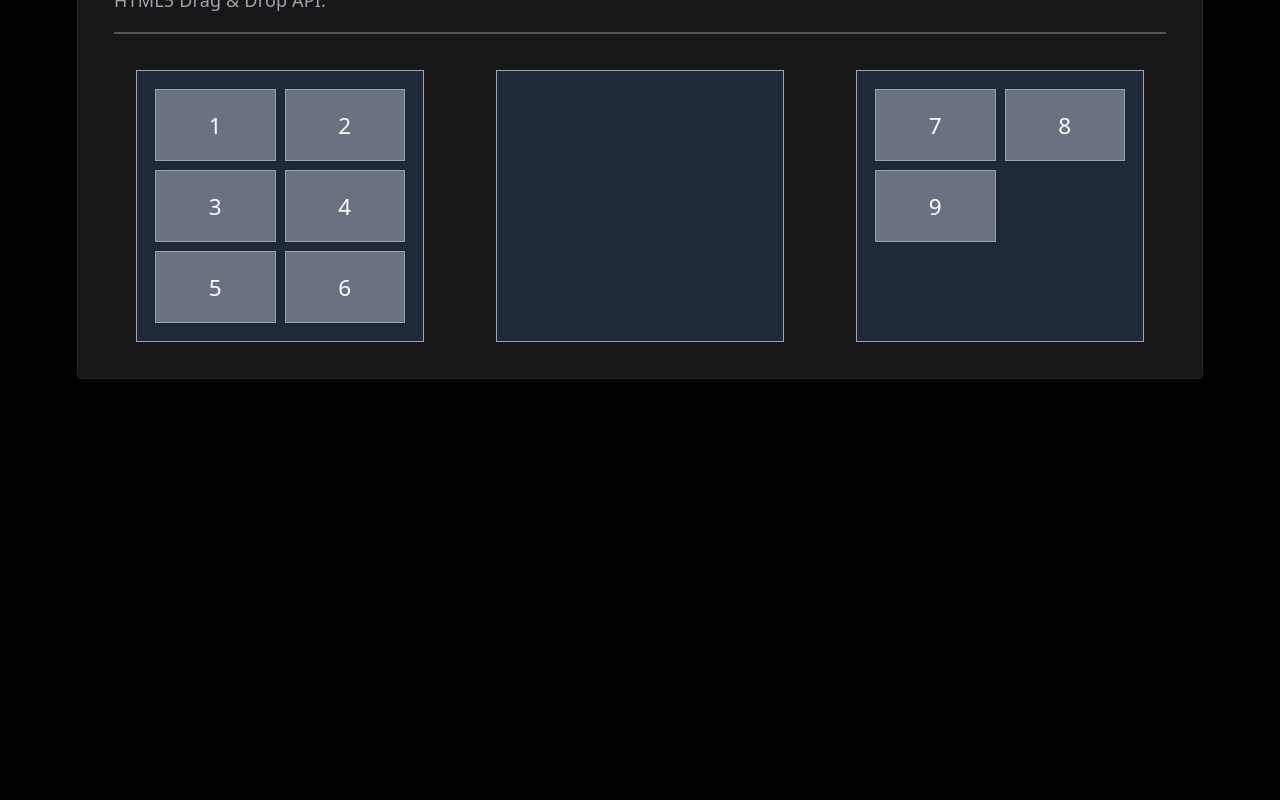
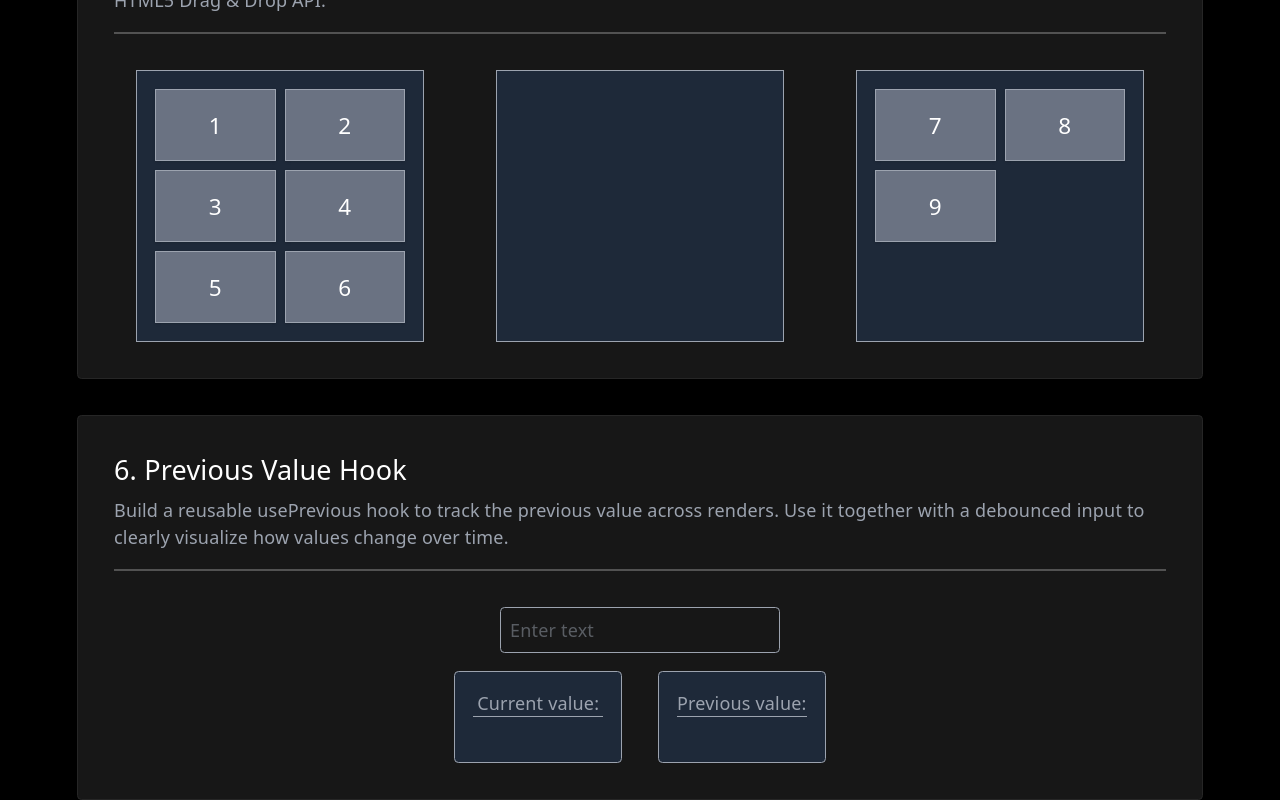
Before and after one commit to r-evive/daily-react-improvement, a React (Vite) app: page / in a window 1280 px wide. Shown: the part 1779-2579 px from the top of the page. Before the commit the page ends 2158 px from the top, so only its background shows below. Built offline with nearby package versions, Linux system fonts and the light colour scheme; no server answers.

Commit message:
feat: exercise 6  previous value hook

```diff
--- /dev/null
+++ b/src/6_previousValue/PreviousValueExample.tsx
@@ -0,0 +1,31 @@
+import { useState, type ChangeEvent } from "react"
+import { Exercise } from "../shared/Exercise"
+import { useDebounce } from "./useDebounce";
+import { usePrevious } from "./usePrevious";
+
+export const PreviousValueExample = () => {
+    const [value, setValue] = useState<string>("");
+
+    const deboucedValue = useDebounce(value);
+    const previousValue = usePrevious(deboucedValue)
+
+    const handleChange = (event: ChangeEvent<HTMLInputElement>) => {
+        setValue(event.currentTarget.value)
+    }
+
+    return (<Exercise title="6. Previous Value Hook" description="Build a reusable usePrevious hook to track the previous value across renders. Use it together with a debounced input to clearly visualize how values change over time.">
+        <div className="flex flex-col justify-center items-center gap-4">
+            <input type="text" onChange={handleChange} className="border rounded p-2" placeholder="Enter text"></input>
+            <div className="grid grid-cols-2 gap-8">
+                <div className="flex flex-col gap-2 p-4 bg-gray-800 border rounded">
+                    <span className="border-b">Current value:</span>
+                    <span className="text-white font-medium italic py-2">{deboucedValue}</span>
+                </div>
+                <div className="flex flex-col gap-2 p-4 bg-gray-800 border rounded">
+                    <span className="border-b">Previous value:</span>
+                    <span className="text-white font-medium italic py-2">{previousValue}</span>
+                </div>
+            </div>
+        </div>
+    </Exercise>)
+}
--- /dev/null
+++ b/src/6_previousValue/useDebounce.tsx
@@ -0,0 +1,20 @@
+import { useEffect, useRef, useState } from "react"
+
+export const useDebounce = <T,>(value: T, time = 300) => {
+    const [debounced, setDebounced] = useState<T>();
+    const debounceTimeoutRef = useRef<ReturnType<typeof setTimeout>>(null)
+
+    useEffect(() => {
+        debounceTimeoutRef.current = setTimeout(() => {
+            setDebounced(value);
+        }, time)
+
+        return () => {
+            if(debounceTimeoutRef.current)
+                clearTimeout(debounceTimeoutRef.current)
+        }
+
+    }, [value, time])
+
+    return debounced
+}
--- /dev/null
+++ b/src/6_previousValue/usePrevious.tsx
@@ -0,0 +1,11 @@
+import { useEffect, useRef } from "react"
+
+export const usePrevious = <T,>(value: T) => {
+    const previousValue = useRef<T | null>(null)
+
+    useEffect(() => {
+        previousValue.current = value;
+    }, [value])
+
+    return previousValue.current;
+}
--- a/src/App.tsx
+++ b/src/App.tsx
@@ -4,6 +4,7 @@ import { ListExample } from './2_useHook/ListExample'
 import { AccordionExample } from './3_accordion/AccordionExample'
 import { GeoLocationExample } from './4_geoLocaiton/GeoLocationExample'
 import { ItemCollectionsExample } from './5_itemCollections/ItemCollectionsExample'
+import { PreviousValueExample } from './6_previousValue/PreviousValueExample'
 
 function App() {
 
@@ -16,6 +17,7 @@ function App() {
       <AccordionExample/>
       <GeoLocationExample />
       <ItemCollectionsExample/>
+      <PreviousValueExample/>
     </div>
     </div>
   )
```
